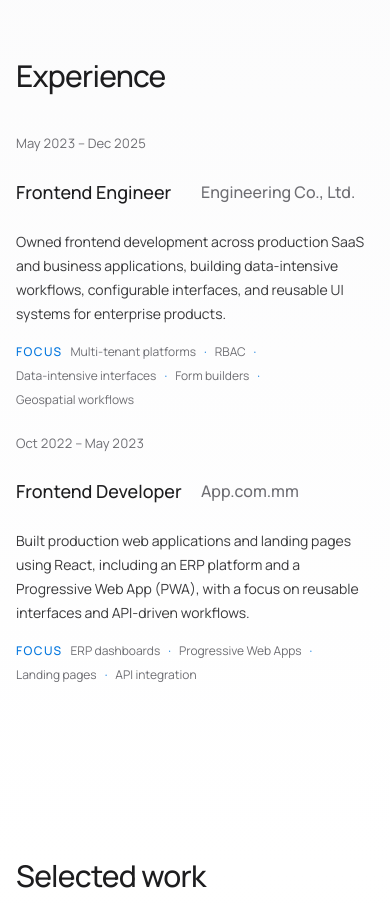
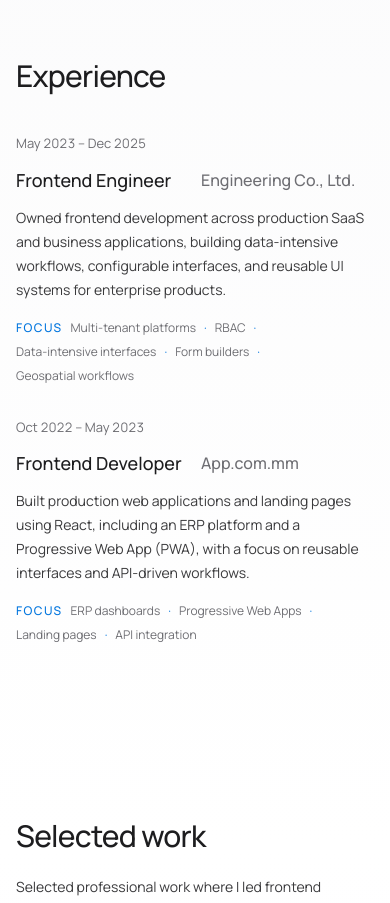
Before and after one commit to zawhlyanhtet/portfolio, a React (Vite) app: page / in a window 390 px wide. Shown: the part 1680-2583 px from the top of the page. Built offline with nearby package versions, Linux system fonts and the light colour scheme.

Commit message:
Adjust exp row spacings

```diff
--- a/src/scenes/home/sections/Experience/ExperienceSection.jsx
+++ b/src/scenes/home/sections/Experience/ExperienceSection.jsx
@@ -7,11 +7,11 @@ export default function ExperienceSection() {
         <h2 className="text-3xl font-medium tracking-tight text-primary sm:text-4xl">
           Experience
         </h2>
-        <div className="mt-10 flex flex-col gap-y-6 sm:gap-y-10">
+        <div className="mt-10 flex flex-col gap-y-8 sm:gap-y-10">
           {experience.map((role) => (
             <article
               key={role.company}
-              className="grid grid-cols-2 gap-x-3 gap-y-6 md:grid-cols-[minmax(0,0.45fr)_minmax(0,1.3fr)_minmax(0,0.62fr)] lg:grid-cols-[minmax(0,0.4fr)_minmax(0,1.2fr)_minmax(0,0.4fr)] md:gap-x-0"
+              className="grid grid-cols-2 gap-x-3 gap-y-3 md:grid-cols-[minmax(0,0.45fr)_minmax(0,1.3fr)_minmax(0,0.62fr)] lg:grid-cols-[minmax(0,0.4fr)_minmax(0,1.2fr)_minmax(0,0.4fr)] md:gap-x-0 md:gap-y-6"
             >
               <p className="col-span-2 self-center text-[13px] tabular-nums text-muted md:col-span-1">
                 {role.period}
```
